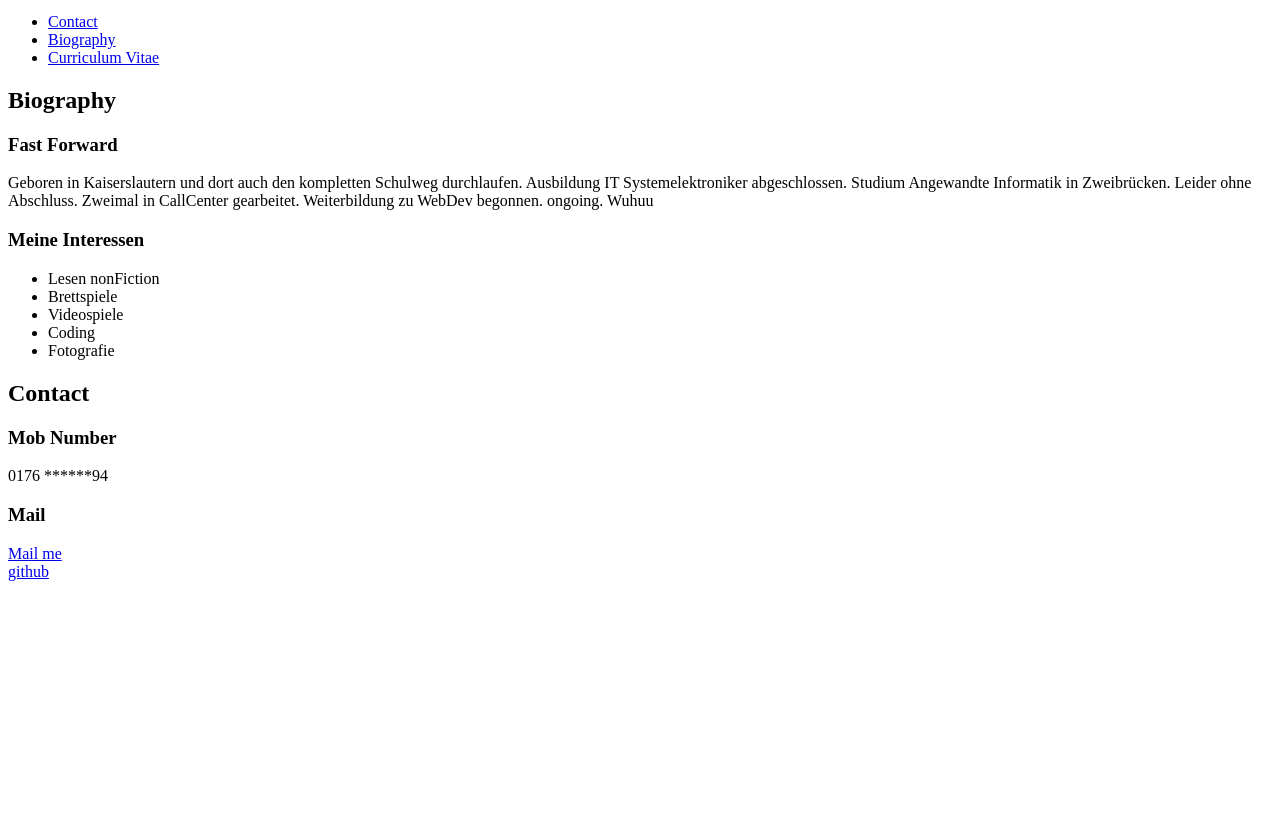
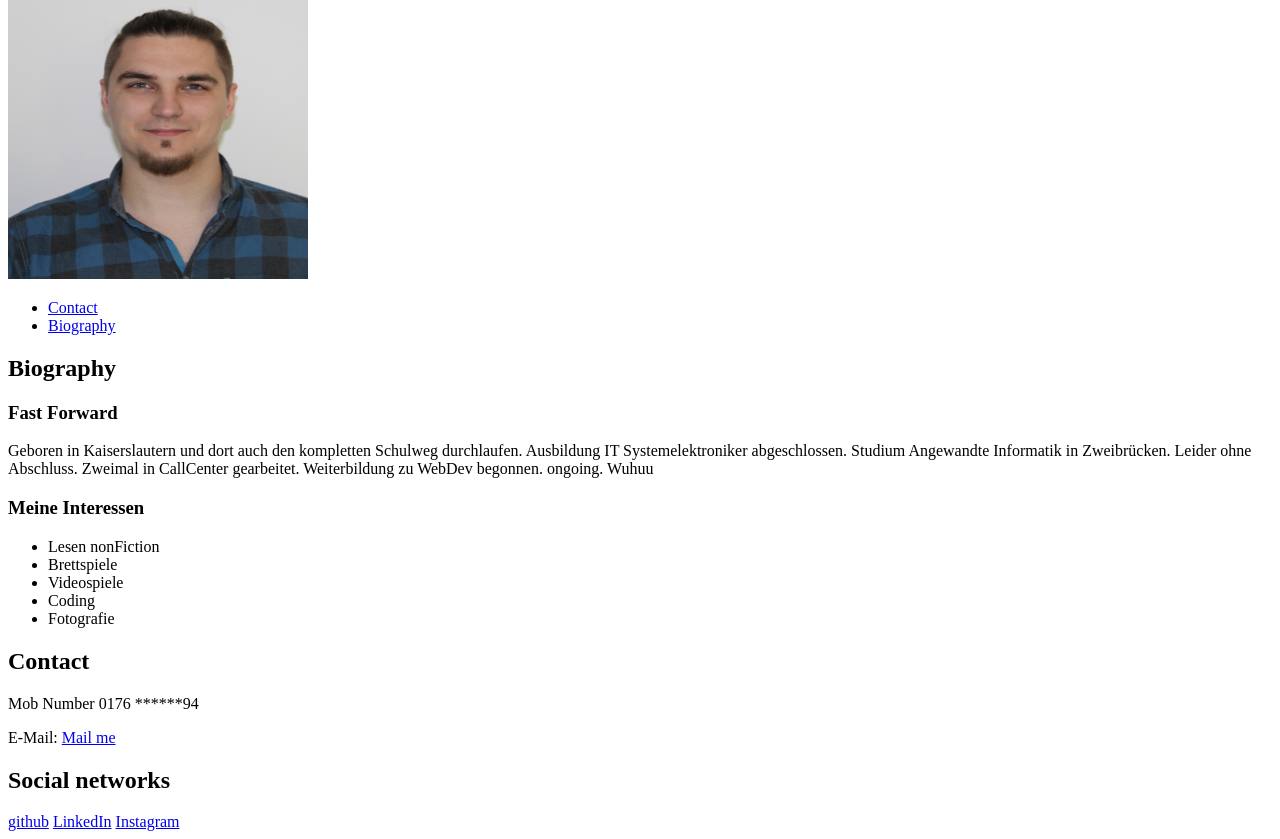
Before and after one commit to p-enz/my-first-website, a plain HTML site: page index.html in a window 1280 px wide. Shown: the part 101-940 px from the top of the page. Before the commit the page ends 800 px from the top, so only its background shows below. Drawn offline with Linux system fonts and the light colour scheme; files whose address does not match are found by name.

Commit message:
add newImage, correct content in index.html

```diff
--- a/index.html
+++ b/index.html
@@ -18,20 +18,22 @@
             <li>
                 <a href="#">Biography</a>
             </li>
+            <!-- TO DO ADD Lebenslauf
             <li>
                 <a href="#">Curriculum Vitae</a>
-            </li>
+             </li>
+            -->
+
         </ul>
     </nav>
 
-    <!-- -->
+    <!--TO DO Translate in Eng-->
     <section id="biography">
         <h2>Biography</h2>
         <h3>Fast Forward</h3>
         <p>Geboren in Kaiserslautern und dort auch den kompletten Schulweg durchlaufen.
             Ausbildung IT Systemelektroniker abgeschlossen.
-            Studium Angewandte Informatik in Zweibrücken.
-            Leider ohne Abschluss.
+            Studium Angewandte Informatik in Zweibrücken. Leider ohne Abschluss.
             Zweimal in CallCenter gearbeitet.
             Weiterbildung zu WebDev begonnen. ongoing. Wuhuu
         </p>
@@ -48,24 +50,17 @@
 
     <section id="aboutMe">
         <h2>Contact</h2>
-        <h3>Mob Number</h3>
-        <p>0176 ******94</p>
-        <h3>Mail</h3>
-        <a href="mailto:philipp-enz@phenz">Mail me</a>
+        <p>Mob Number 0176 ******94<p>
+        <p>E-Mail:    <a href="mailto:philipp-enz@phenz">Mail me</a> </p>
+
     </section>
 
     <!--Profiles on sozialnetworks-->
     <article id="networks">
-        <a href="https://github.com/p-enz/">github</a>
-
-        <!-- TODO add LinkedIn
-            <a href="http://">LinkedIn</a>
-        -->
-
-        <!-- TODO add Instagram
-            <a href="http://">Instagram</a>
-        -->
-
+        <h2>Social networks</h2>
+        <a href="https://github.com/p-enz/" target="_blank">github</a>
+        <a href="http://" target="_blank">LinkedIn</a>
+        <a href="http://" target="_blank">Instagram</a>
     </article>
 </body>
 </html>
```
Also changed, not shown: images/passbild.JPG (added).
